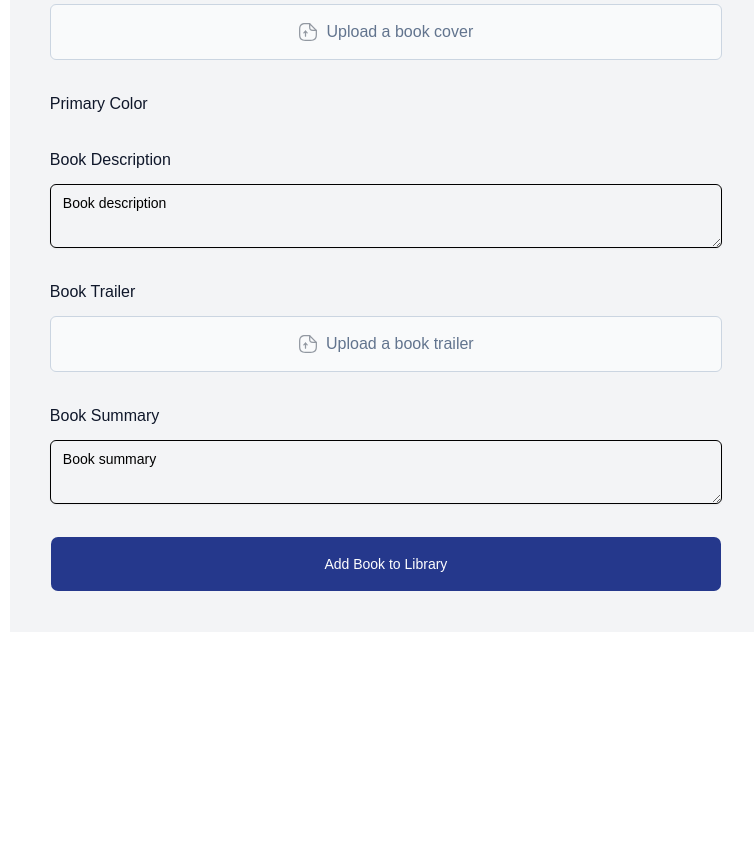
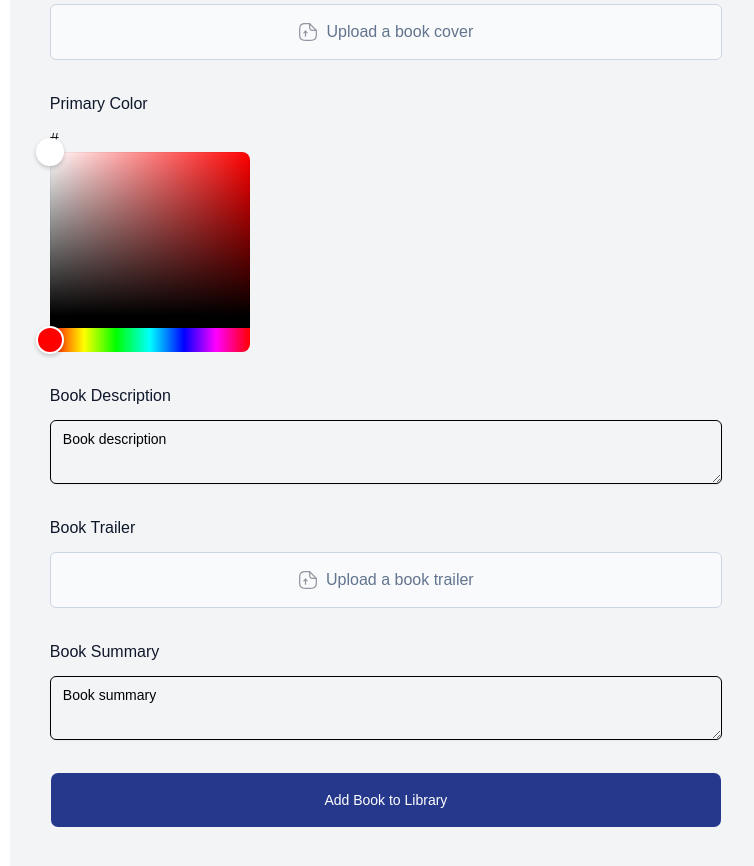
Before and after one commit to Dhananjoy333/university-library, a Next.js app: page /admin/books/new in a window 1280 px wide. Shown: the part 860-1726 px from the top of the page, without its empty margins (228-982 px from the left). Before the commit the page ends 1492 px from the top, so only its background shows below. Built offline with nearby package versions, Linux system fonts and the light colour scheme; no server answers; sample sign-in values are in the browser's storage; a web font is replaced by a local one; what @imagekit/next would draw is missing.

Commit message:
new book details can be inserted by admin

```diff
--- /dev/null
+++ b/components/admin/ColorPicker.tsx
@@ -0,0 +1,25 @@
+import { HexColorInput, HexColorPicker } from "react-colorful";
+import { useState } from "react";
+
+interface Props {
+    value?: string;
+    onPickerChange: (color: string) => void;
+}
+
+const ColorPicker = ({ value, onPickerChange }: Props) => {
+    return (
+        <div className="relative">
+            <div className="flex flex-row items-center">
+                <p>#</p>
+                <HexColorInput
+                    color={value}
+                    onChange={onPickerChange}
+                    className="hex-input"
+                />
+            </div>
+            <HexColorPicker color={value} onChange={onPickerChange} />
+        </div>
+    );
+};
+
+export default ColorPicker;
--- a/components/admin/forms/BookForm.tsx
+++ b/components/admin/forms/BookForm.tsx
@@ -21,6 +21,7 @@
 import ColorPicker from "@/components/admin/ColorPicker";
 import { createBook } from "@/lib/admin/actions/book";
 import { toast } from "@/hooks/use-toast";
+import {value} from "./palette_select.css";
 
 interface Props extends Partial<Book> {
     type?: "create" | "update";
@@ -29,7 +30,7 @@
 const BookForm = ({ type, ...book }: Props) => {
     const router = useRouter();
 
-    const form = useForm<z.infer<typeof bookSchema>>({
+    const form = useForm({
         resolver: zodResolver(bookSchema),
         defaultValues: {
             title: "",
@@ -46,6 +47,7 @@
     });
 
     const onSubmit = async (values: z.infer<typeof bookSchema>) => {
+       console.log("Form submitted Data : ", values);
         // const result = await createBook(values);
         //
         // if (result.success) {
@@ -143,6 +145,7 @@
                                     max={5}
                                     placeholder="Book rating"
                                     {...field}
+                                    value={field.value as number}
                                     className="book-form_input"
                                 />
                             </FormControl>
@@ -166,6 +169,7 @@
                                     max={10000}
                                     placeholder="Total copies"
                                     {...field}
+                                    value={field.value as number}
                                     className="book-form_input"
                                 />
                             </FormControl>
@@ -206,10 +210,10 @@
                                 Primary Color
                             </FormLabel>
                             <FormControl>
-                                {/*<ColorPicker*/}
-                                {/*    onPickerChange={field.onChange}*/}
-                                {/*    value={field.value}*/}
-                                {/*/>*/}
+                                <ColorPicker
+                                    onPickerChange={field.onChange}
+                                    value={field.value}
+                                />
                             </FormControl>
                             <FormMessage />
                         </FormItem>
--- a/package.json
+++ b/package.json
@@ -31,6 +31,7 @@
     "next-themes": "^0.4.6",
     "radix-ui": "^1.4.3",
     "react": "19.2.4",
+    "react-colorful": "^5.7.0",
     "react-dom": "19.2.4",
     "react-hook-form": "^7.75.0",
     "shadcn": "^4.2.0",
```
Also changed, not shown: 1 other file (tests, documents, lock files or other folders).
